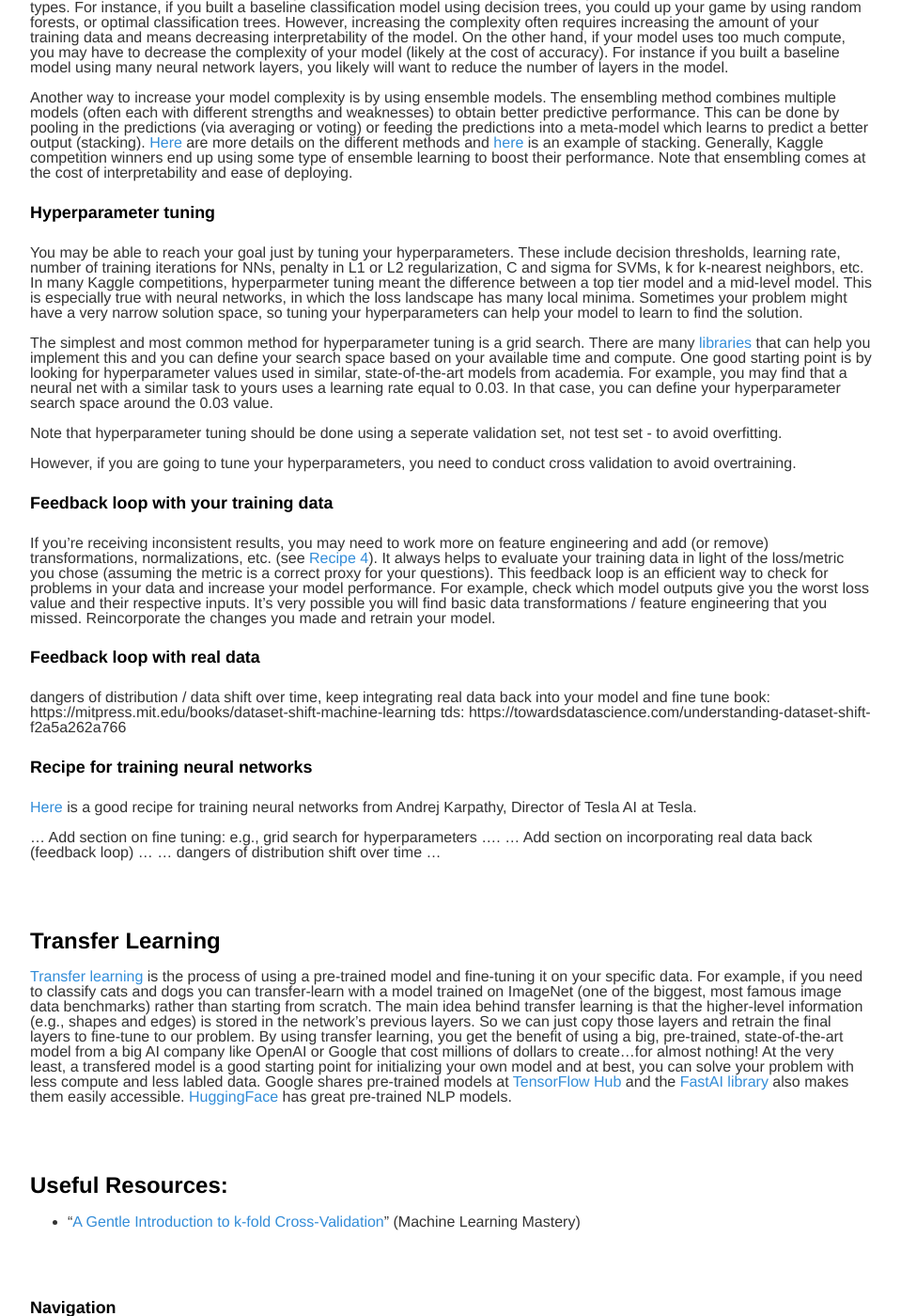
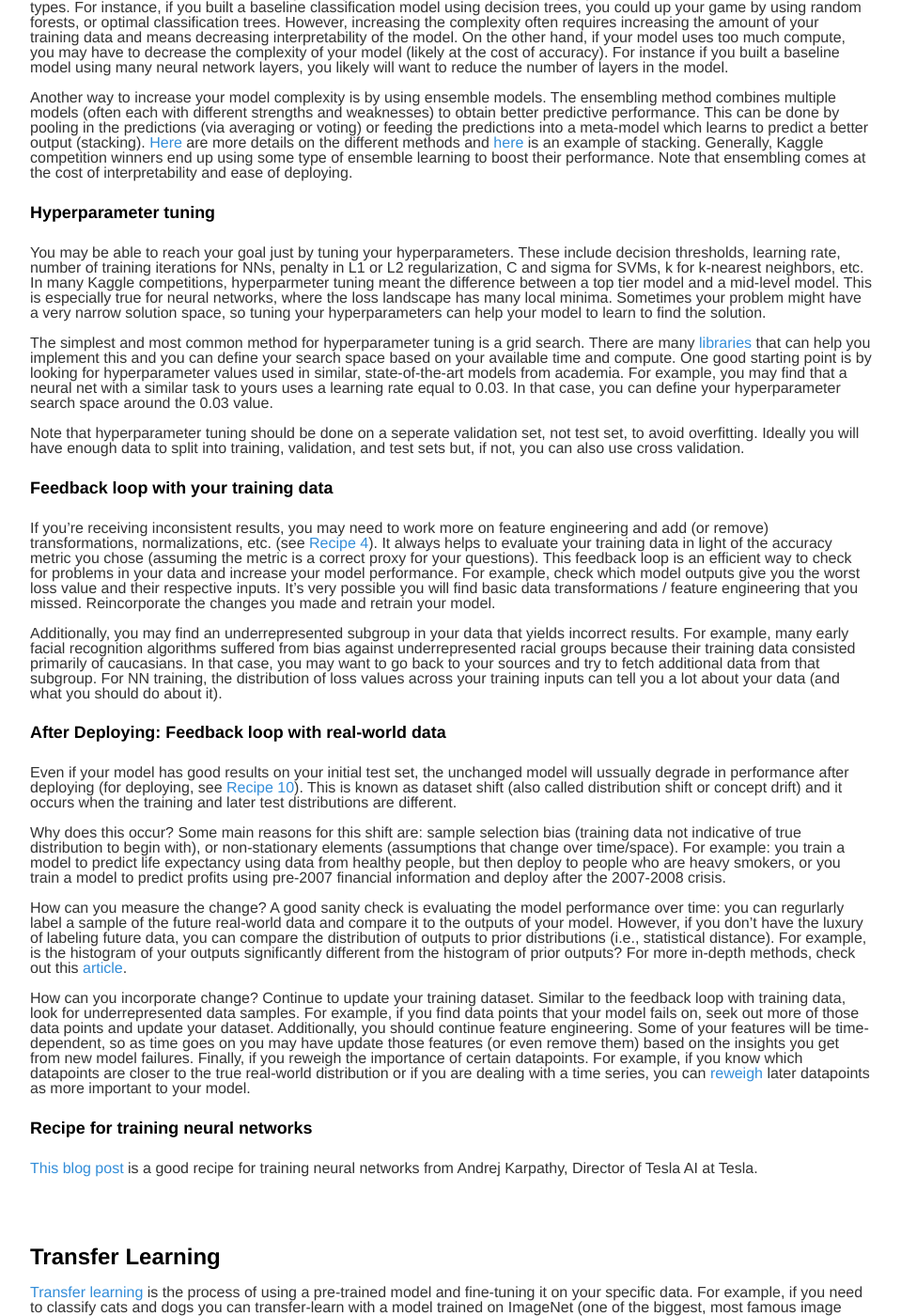
Before and after one commit to datasciencecookbook/datasciencecookbook.github.io, a Jekyll site: the page built from _posts/2021-09-09-Recipe-9.md, in a window 1280 px wide and 1400 px high, scrolled down 489 px. Shown: the whole window at 94% size, without its empty margins (160-1119 px from the left). Built offline with Jekyll 4.4.1, drawn with Linux system fonts in a browser that asks for light colours; some of the changed text lies outside the part shown.

Commit message:
added hyperparam tuning, feedback loops

```diff
--- a/_posts/2021-09-09-Recipe-9.md
+++ b/_posts/2021-09-09-Recipe-9.md
@@ -18,32 +18,31 @@ Another way to increase your model complexity is by using ensemble models. The e
 
 #### Hyperparameter tuning
 
-You may be able to reach your goal just by tuning your hyperparameters. These include decision thresholds, learning rate, number of training iterations for NNs, penalty in L1 or L2 regularization, C and sigma for SVMs, k for k-nearest neighbors, etc. In many Kaggle competitions, hyperparmeter tuning meant the difference between a top tier model and a mid-level model. This is especially true with neural networks, in which the loss landscape has many local minima. Sometimes your problem might have a very narrow solution space, so tuning your hyperparameters can help your model to learn to find the solution.
+You may be able to reach your goal just by tuning your hyperparameters. These include decision thresholds, learning rate, number of training iterations for NNs, penalty in L1 or L2 regularization, C and sigma for SVMs, k for k-nearest neighbors, etc. In many Kaggle competitions, hyperparmeter tuning meant the difference between a top tier model and a mid-level model. This is especially true for neural networks, where the loss landscape has many local minima. Sometimes your problem might have a very narrow solution space, so tuning your hyperparameters can help your model to learn to find the solution.
 
 The simplest and most common method for hyperparameter tuning is a grid search. There are many [libraries](https://scikit-learn.org/stable/modules/generated/sklearn.model_selection.GridSearchCV.html) that can help you implement this and you can define your search space based on your available time and compute. One good starting point is by looking for hyperparameter values used in similar, state-of-the-art models from academia. For example, you may find that a neural net with a similar task to yours uses a learning rate equal to 0.03. In that case, you can define your hyperparameter search space around the 0.03 value.
 
-Note that hyperparameter tuning should be done using a seperate validation set, not test set - to avoid overfitting.
-
-However,  if you are going to tune your hyperparameters, you need to conduct cross validation to avoid overtraining.
+Note that hyperparameter tuning should be done on a seperate validation set, not test set, to avoid overfitting. Ideally you will have enough data to split into training, validation, and test sets but, if not, you can also use cross validation.
 
 #### Feedback loop with your training data
 
-If you’re receiving inconsistent results, you may need to work more on feature engineering and add (or remove) transformations, normalizations, etc. (see [Recipe 4](/recipe4)). It always helps to evaluate your training data in light of the loss/metric you chose (assuming the metric is a correct proxy for your questions). This feedback loop is an efficient way to check for problems in your data and increase your model performance. For example, check which model outputs give you the worst loss value and their respective inputs. It's very possible you will find basic data transformations / feature engineering that you missed. Reincorporate the changes you made and retrain your model.
+If you’re receiving inconsistent results, you may need to work more on feature engineering and add (or remove) transformations, normalizations, etc. (see [Recipe 4](/recipe4)). It always helps to evaluate your training data in light of the accuracy metric you chose (assuming the metric is a correct proxy for your questions). This feedback loop is an efficient way to check for problems in your data and increase your model performance. For example, check which model outputs give you the worst loss value and their respective inputs. It's very possible you will find basic data transformations / feature engineering that you missed. Reincorporate the changes you made and retrain your model.
 
-#### Feedback loop with real data
+Additionally, you may find an underrepresented subgroup in your data that yields incorrect results. For example, many early facial recognition algorithms suffered from bias against underrepresented racial groups because their training data consisted primarily of caucasians. In that case, you may want to go back to your sources and try to fetch additional data from that subgroup. For NN training, the distribution of loss values across your training inputs can tell you a lot about your data (and what you should do about it).
 
-dangers of distribution / data shift over time, keep integrating real data back into your model and fine tune
-book: https://mitpress.mit.edu/books/dataset-shift-machine-learning
-tds: https://towardsdatascience.com/understanding-dataset-shift-f2a5a262a766
+#### After Deploying: Feedback loop with real-world data
 
+Even if your model has good results on your initial test set, the unchanged model will ussually degrade in performance after deploying (for deploying, see [Recipe 10](/recipe10)). This is known as dataset shift (also called distribution shift or concept drift) and it occurs when the training and later test distributions are different.
+
+Why does this occur? Some main reasons for this shift are: sample selection bias (training data not indicative of true distribution to begin with), or non-stationary elements (assumptions that change over time/space). For example: you train a model to predict life expectancy using data from healthy people, but then deploy to people who are heavy smokers, or you train a model to predict profits using pre-2007 financial information and deploy after the 2007-2008 crisis.
+
+How can you measure the change? A good sanity check is evaluating the model performance over time: you can regurlarly label a sample of the future real-world data and compare it to the outputs of your model. However, if you don't have the luxury of labeling future data, you can compare the distribution of outputs to prior distributions (i.e., statistical distance). For example, is the histogram of your outputs significantly different from the histogram of prior outputs? For more in-depth methods, check out this [article](https://towardsdatascience.com/understanding-dataset-shift-f2a5a262a766).
+
+How can you incorporate change? Continue to update your training dataset. Similar to the feedback loop with training data, look for underrepresented data samples. For example, if you find data points that your model fails on, seek out more of those data points and update your dataset. Additionally, you should continue feature engineering. Some of your features will be time-dependent, so as time goes on you may have update those features (or even remove them) based on the insights you get from new model failures. Finally, if you reweigh the importance of certain datapoints. For example, if you know which datapoints are closer to the true real-world distribution or if you are dealing with a time series, you can [reweigh](https://www.kdnuggets.com/2019/11/machine-learning-what-why-how-weighting.html) later datapoints as more important to your model.
 
 #### Recipe for training neural networks
 
-[Here](http://karpathy.github.io/2019/04/25/recipe/) is a good recipe for training neural networks from Andrej Karpathy, Director of Tesla AI at Tesla.
-
-... Add section on fine tuning: e.g., grid search for hyperparameters ....
-... Add section on incorporating real data back (feedback loop) ...
-... dangers of distribution shift over time ...
+[This blog post](https://karpathy.github.io/2019/04/25/recipe/) is a good recipe for training neural networks from Andrej Karpathy, Director of Tesla AI at Tesla.
 
 <br><br>
 ### Transfer Learning
@@ -52,6 +51,7 @@ tds: https://towardsdatascience.com/understanding-dataset-shift-f2a5a262a766
 <br><br>
 ### Useful Resources:
 - “[A Gentle Introduction to k-fold Cross-Validation](https://machinelearningmastery.com/k-fold-cross-validation/)” (Machine Learning Mastery)
+- [Understanding dataset shift](https://towardsdatascience.com/understanding-dataset-shift-f2a5a262a766) (TDS)
 
 <br><br>
 
```
